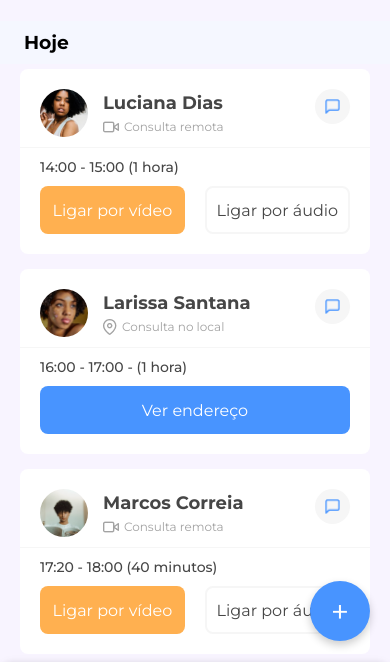
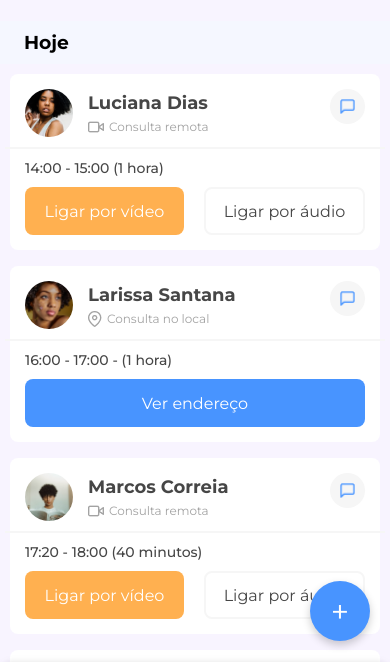
Before and after one commit to Jessapsantos/DASAFIO-7DAYC-RESPONSIVIDADE, a plain HTML site: page index.html in a window 390 px wide. Shown: the part 123-785 px from the top of the page. Drawn offline with Linux system fonts and the light colour scheme.

Commit message:
#desafio7day-Responsividade

```diff
--- a/media.css
+++ b/media.css
@@ -2,10 +2,14 @@
 
 
     .agendamentos {
-        display: flex;
-        flex-wrap: wrap;
-        gap: 15px;
-        margin: 5px;
+        display: grid;
+        grid-template-columns: repeat(2, 1fr);
+        gap: 1em;
+        margin: 0.625em;
+    }
+
+    .cards {
+        padding: 0.9375em;
     }
 
 
@@ -14,10 +18,10 @@
 @media screen and (max-width: 430px) {
 
 
-    .cards {
-        width: calc(100vw - 40px);
-        max-width: calc(100vw - 40px);
-        margin: 0 auto;
+    .agendamentos {
+        display: grid;
+        grid-template-columns: 1fr;
+        gap: 1em;
+        margin: 0.625em;
     }
-
 }
--- a/styles.css
+++ b/styles.css
@@ -41,8 +41,8 @@ header {
 }
 
 .usuario {
-    width: 96px;
-    height: 96px;
+    width: 6em;
+    height: 6em;
     border-radius: 50%;
 }
 
@@ -65,31 +65,28 @@ header {
 }
 
 .agendamentos {
-    display: flex;
-    flex-wrap: wrap;
-    gap: 50px;
-    margin: 20px;
+    display: grid;
+    grid-template-columns: repeat(3, 1fr); /* 3 colunas de tamanho igual */
+    gap: 1.25em; /* Espaçamento entre os cards */
+    margin: 1.25em;
 }
 
 .data {
-    padding: 10px 24px;
+    padding: 0.625em 1.5em;
     text-align: left;
     background-color: #f5f7ff;
 }
 
 .cards {
-    display: flex;
-    flex-direction: column;
-    padding: 20px;
+    padding: 1.25em;
     background-color: var(--fundo-card);
-    width: 370px;
-    height: 185px;
-    border-radius: 8px;
+    border-radius: 0.5em;
+    width: 100%;
 }
 
 .foto-paciente {
-    width: 48px;
-    height: 48px;
+    width: 3em;
+    height: 3em;
     border-radius: 50%;
     object-fit: cover;
 }
@@ -97,20 +94,20 @@ header {
 .card-consulta {
     display: flex;
     flex-direction: column;
-    gap: 5px;
+    gap: 0.3125em;
 }
 
 .dados-paciente {
     display: flex;
     align-items: center;
-    gap: 15px;
+    gap: 0.9375em;
 
     position: relative;
 }
 
 .nome-paciente {
     font-weight: 700;
-    font-size: 18px;
+    font-size: 1.125em;
     color: var(--texto);
 }
 
@@ -118,18 +115,18 @@ header {
     display: flex;
     flex-direction: row;
     align-items: center;
-    gap: 5px;
+    gap: 0.3125em;
 }
 
 .local-consulta {
     font-weight: 400;
-    font-size: 12px;
+    font-size: 0.75em;
     color: var(--texto-cinza);
 }
 
 .chat {
-    width: 15px;
-    height: 15px;
+    width: 0.9375em;
+    height: 0.9375em;
 }
 
 .circulo {
@@ -138,8 +135,8 @@ header {
     justify-content: center;
     background-color: var(--detalhes);
     border-radius: 50%;
-    width: 35px;
-    height: 35px;
+    width: 2.1875em;
+    height: 2.1875em;
     right: 0;
     position: absolute;
     right: 0;
@@ -148,71 +145,72 @@ header {
 }
 
 hr {
-    width: calc(100% + 40px);
-    height: 2px;
+    width: calc(100% + 2.5em);
+    height: 0.125em;
     background-color: var(--detalhes);
     border: none;
-    margin: 10px -20px;
+    margin: 0.625em -1.25em;
 }
 
 .horario-tipo-de-consulta {
     display: flex;
     flex-direction: column;
-    gap: 10px;
+    gap: 0.625em;
 }
 
 .horarios {
     color: var(--texto);
-    font-size: 14px;
+    font-size: 0.875em;
     font-weight: 500;
 }
 
 .button-container {
     display: flex;
     flex-direction: row;
-    gap: 20px;
+    gap: 1.25em;
+    width: 100%
 }
 
 .primeiro-botão {
-    width: 172px;
-    height: 48px;
-    border-radius: 8px;
-    font-size: 16px;
+    width: 100%;
+    height: 3em;
+    border-radius: 0.5em;
+    font-size: 1em;
     color: var(--fundo-card);
     background-color: var(--button-primeiro);
     cursor: pointer;
 }
 
 .segunda-botão {
-    width: 172px;
-    height: 48px;
-    border: 2px solid var(--detalhes);
-    border-radius: 8px;
-    font-size: 16px;
+    width: 100%;
+    height: 3em;
+    border: 0.125em solid var(--detalhes);
+    border-radius: 0.5em;
+    font-size: 1em;
     color: var(--texto);
     background-color: var(--button-segundo);
     cursor: pointer;
 }
 
 .terceiro-botão {
-    width: 400px;
-    height: 48px;
-    border-radius: 8px;
-    font-size: 16px;
+    width: 100%;
+    height: 3em;
+    border-radius: 0.5em;
+    font-size: 1em;
     color: var(--button-segundo);
     background-color: var(--button-terceiro);
     cursor: pointer;
 }
 
 .menu_fixo {
-    position: sticky;
+    position: fixed;
     bottom: 0;
     left: 0;
     width: 100%;
-    height: 58px;
+    height: 3.625em;
     background-color: var(--fundo-card);
-    border-radius: 12px 12px 0 0;
-    filter: drop-shadow(0 -1px 3px #46464625);
+    border-radius: 0.75em 0.75em 0 0;
+    filter: drop-shadow(0 -0.0625em 0.1875em #46464625);
     display: flex;
     align-items: center;
     justify-content: space-evenly;
@@ -223,38 +221,36 @@ ul {
     list-style: none;
     display: flex;
     justify-content: space-evenly;
-    gap: 40px;
+    gap: 2.5em;
 }
 
 li {
     display: flex;
     flex-direction: column;
     align-items: center;
-    gap: 5px;
+    gap: 0.3125em;
     cursor: pointer;
 }
 
 .imagem-item {
-    width: 24px;
-    height: 24px;
+    width: 1.5em;
+    height: 1.5em;
     filter: invert(50%) sepia(0%) saturate(0%) hue-rotate(0deg);
 }
 
 .titulo {
-    font-size: 12px;
+    font-size: 0.75em;
     text-decoration: none;
     color: var(--texto-cinza);
 }
 
 .menu_fixo li:hover .imagem-item {
-    filter: brightness(0) saturate(100%) invert(44%) sepia(92%) saturate(748%) hue-rotate(178deg) brightness(106%) contrast(101%); /* Cor azul para a imagem */
+    filter: brightness(0) saturate(100%) invert(44%) sepia(92%) saturate(748%) hue-rotate(178deg) brightness(106%) contrast(101%);
 }
 
 .menu_fixo li:hover .titulo {
     color: #4894FF;
 }
-
-
 
 /* Desafia do botão flutuante */
 
@@ -274,12 +270,7 @@ li {
     justify-content: center;
     box-shadow: 0px 4px 8px rgba(0, 0, 0, 0.2);
     cursor: pointer;
-    transition: all 0.3s ease-in-out;
     z-index: 1000;
-}
-
-.botao-flutuante:hover {
-    transform: scale(1.1);
 }
 
 /* Esconde os botões adicionais inicialmente */
```
